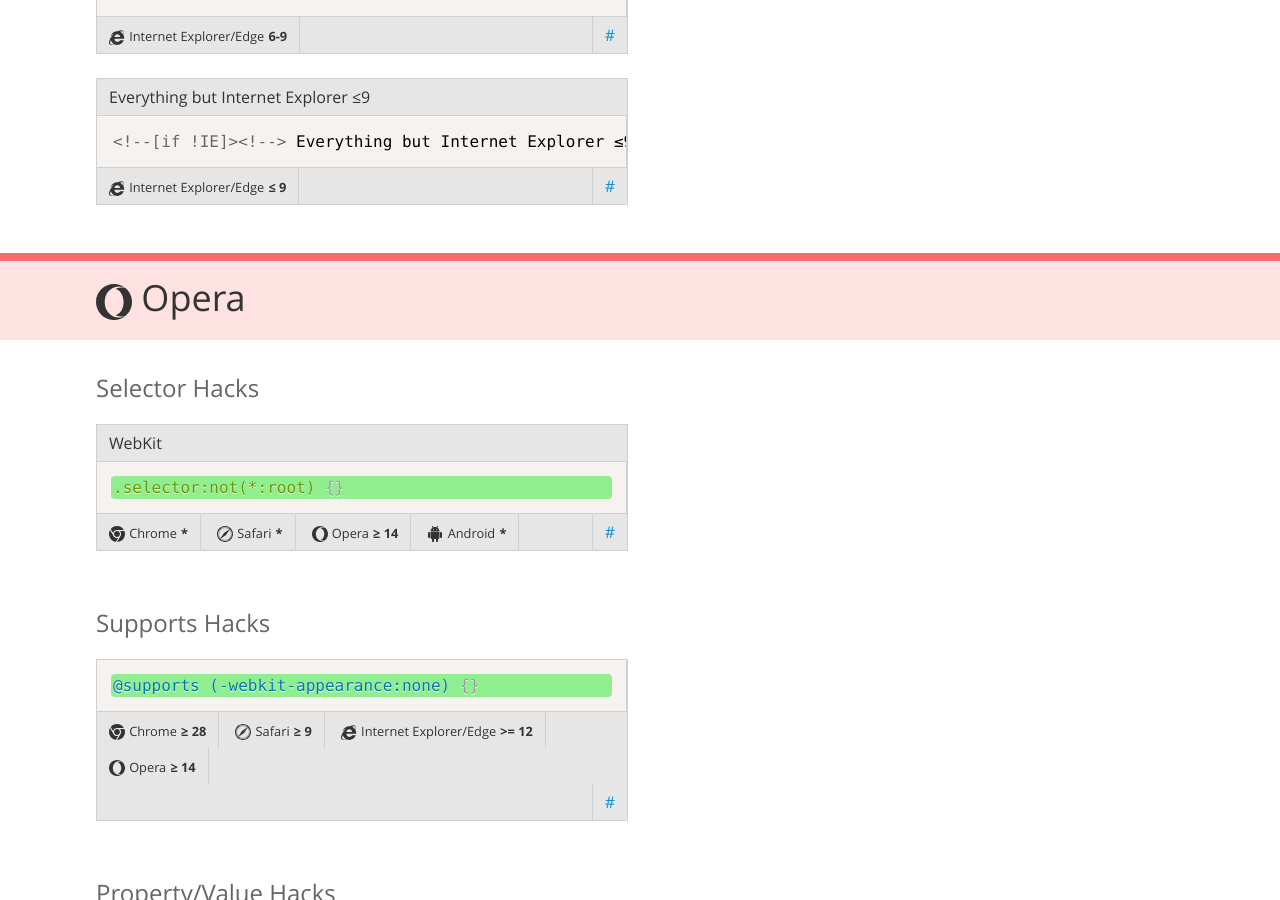
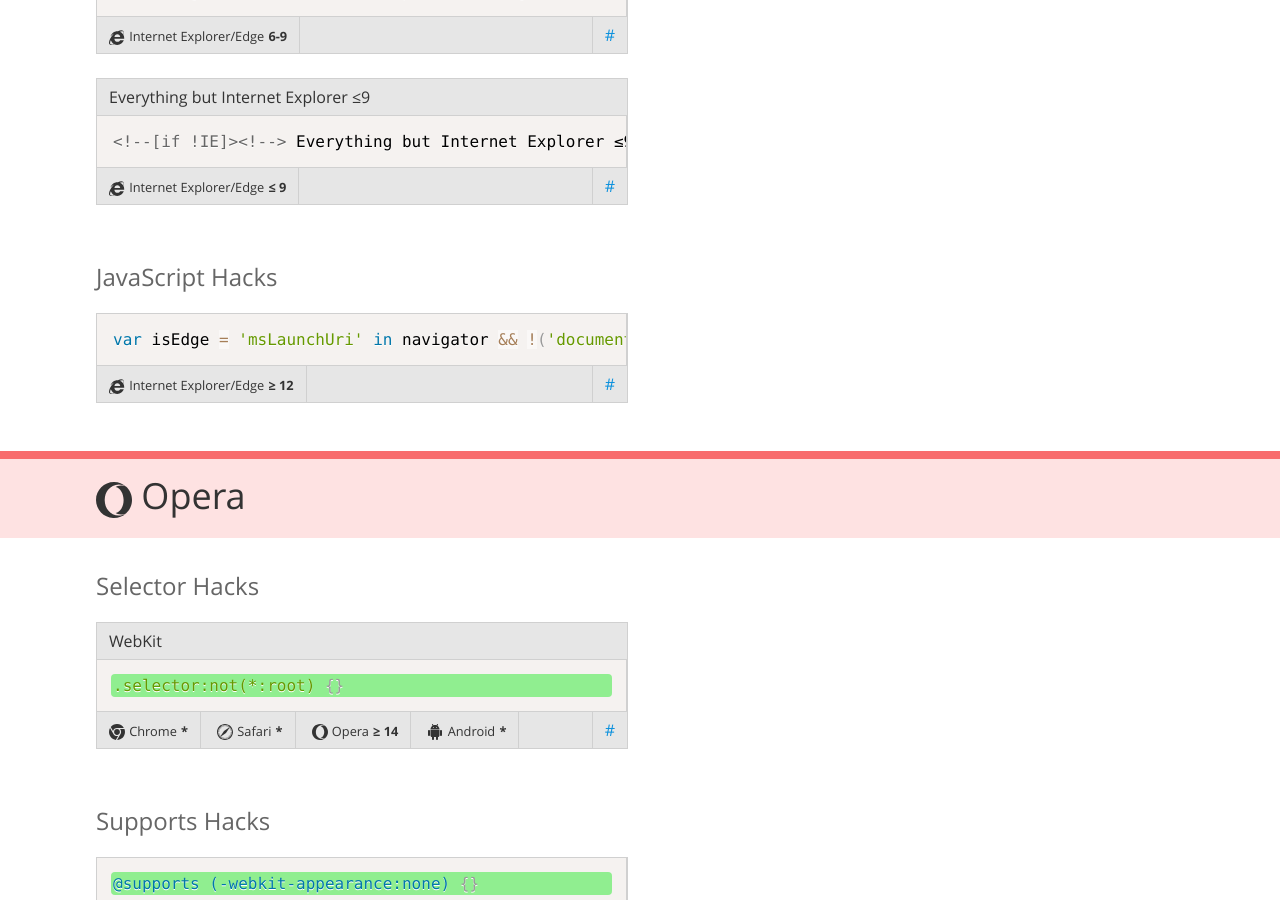
Before and after one commit to 4ae9b8/browserhacks, a Jekyll site: the page built from index.html, in a window 1280 px wide and 900 px high, scrolled down 11153 px. Built offline with Jekyll 4.4.1, drawn with Linux system fonts in a browser that asks for light colours; some web fonts are replaced; comment, search, counter and statistics services are not loaded.

Commit message:
Added Edge 12+ javascript hack, as used by @LeafletJS

```diff
--- a/_data/hacks.json
+++ b/_data/hacks.json
@@ -2183,5 +2183,23 @@
     ],
     "id": "70b623e6ee3d3af7c3ca68b71c5fb29f",
     "jshint": ""
+  },
+  {
+    "type": "javascript",
+    "browsers": {
+      "ie": {
+        "version": "12+",
+        "humanVersion": "≥ 12",
+        "legacy": false
+      }
+    },
+    "label": "",
+    "language": "javascript",
+    "code": [
+      "var isEdge = 'msLaunchUri' in navigator && !('documentMode' in document)"
+    ],
+    "test": [
+      "'msLaunchUri' in navigator && !('documentMode' in document)"
+    ]
   }
 ]
```
